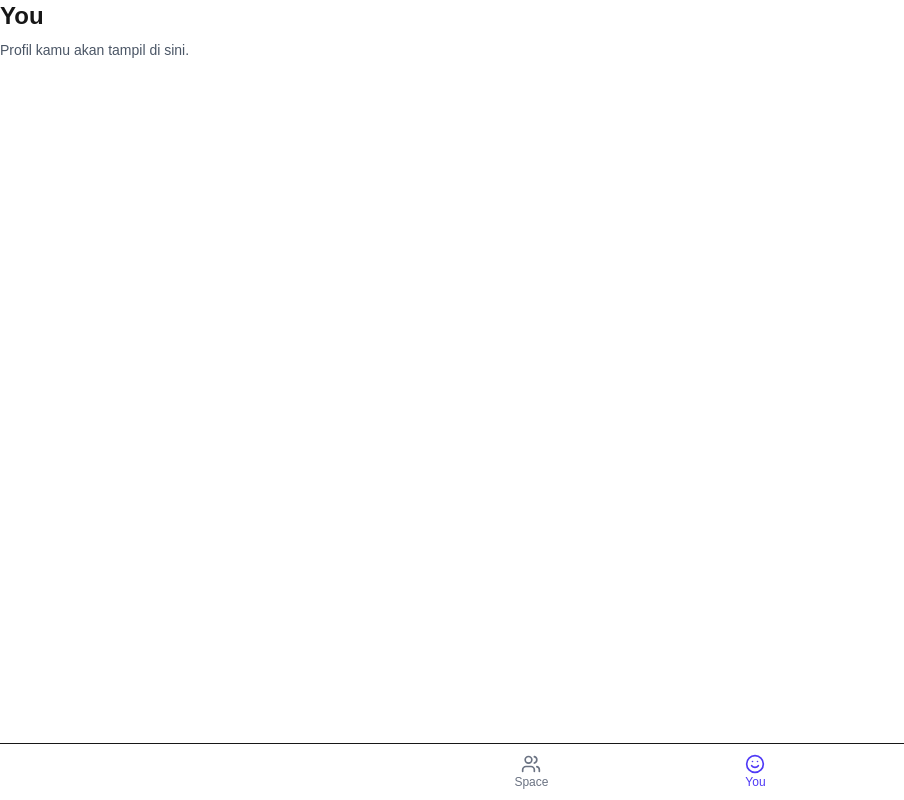
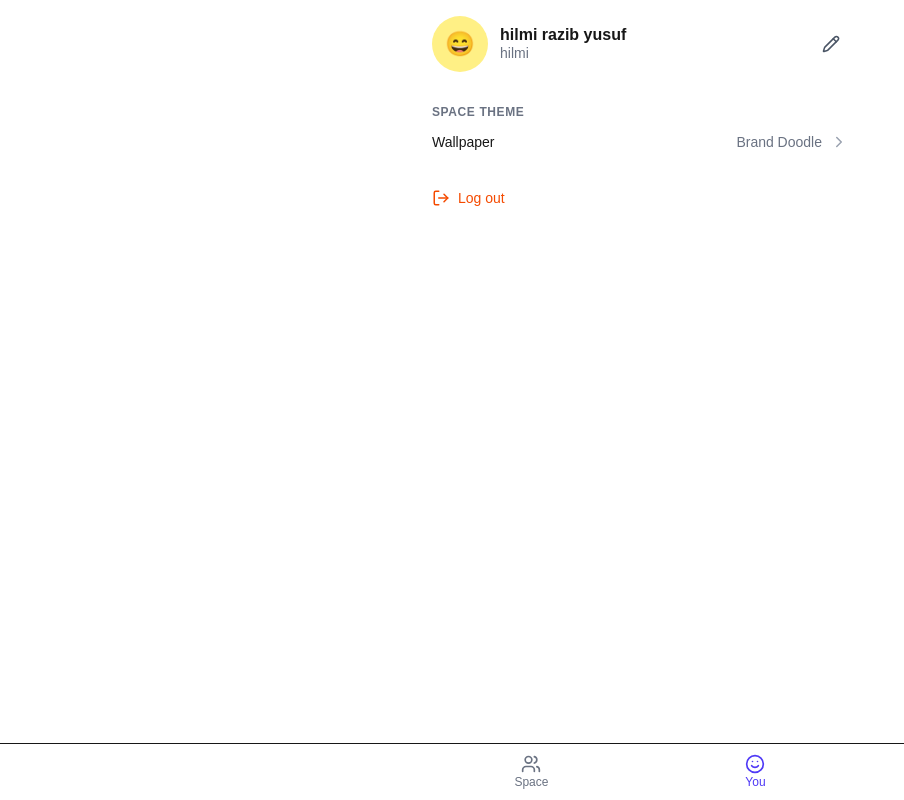
Before and after one commit to hilmirazib/binder-clone, a Next.js app: page /you in a window 1280 px wide. Shown: the whole page, without its empty margins (0-904 px from the left). Built offline with nearby package versions, Linux system fonts and the light colour scheme.

Commit message:
feat(you): add profile screen with emoji avatar, theme section, and logout button

```diff
--- a/app/you/page.tsx
+++ b/app/you/page.tsx
@@ -1,8 +1,75 @@
+"use client";
+
+import AvatarEmoji from "@/components/AvatarEmoji";
+import { Pencil, ChevronRight, LogOut } from "lucide-react";
+import { useRouter } from "next/navigation";
+
 export default function Page() {
+  const router = useRouter();
+
+  const profile = {
+    displayName: "hilmi razib yusuf",
+    username: "hilmi",
+    avatarEmoji: "😄",
+    avatarBg: "bg-yellow-200",
+    wallpaper: "Brand Doodle",
+  };
+
   return (
-    <section>
-      <h1 className="text-2xl font-semibold mb-2">You</h1>
-      <p className="text-sm text-gray-600">Profil kamu akan tampil di sini.</p>
+    <section className="mx-auto w-full max-w-md">
+      {/* Header user */}
+      <div className="flex items-center gap-3 p-4 bg-white">
+        <AvatarEmoji emoji={profile.avatarEmoji} bg={profile.avatarBg} />
+        <div className="flex-1">
+          <div className="font-semibold leading-tight">
+            {profile.displayName}
+          </div>
+          <div className="text-sm text-gray-500 leading-tight">
+            {profile.username}
+          </div>
+        </div>
+        <button
+          className="p-2 rounded-full hover:bg-gray-100 active:bg-gray-200"
+          aria-label="Edit profile"
+          onClick={() => router.push("/you/edit")}
+        >
+          <Pencil size={18} className="text-gray-600" />
+        </button>
+      </div>
+
+      {/* Section label */}
+      <div className="px-4 pt-4 text-xs font-semibold tracking-wider text-gray-500">
+        SPACE THEME
+      </div>
+
+      {/* List item: Wallpaper */}
+      <button
+        className="w-full bg-white px-4 py-3 flex items-center justify-between active:bg-gray-50"
+        onClick={() => router.push("/you/wallpaper")}
+      >
+        <span className="text-sm">Wallpaper</span>
+        <span className="flex items-center gap-2 text-sm text-gray-500">
+          {profile.wallpaper}
+          <ChevronRight size={18} className="text-gray-400" />
+        </span>
+      </button>
+
+      {/* Divider */}
+      <div className="h-3" />
+
+      {/* Logout */}
+      <button
+        className="w-full bg-white px-4 py-3 flex items-center gap-2 text-orange-600 active:bg-orange-50"
+        onClick={() => {
+          // TODO: supabase.auth.signOut().then(()=>router.replace('/login'))
+          alert("Log out (coming soon)");
+        }}
+      >
+        <LogOut size={18} />
+        <span className="text-sm">Log out</span>
+      </button>
+
+      <div className="pb-16" />
     </section>
   );
 }
--- /dev/null
+++ b/components/AvatarEmoji.tsx
@@ -0,0 +1,17 @@
+type Props = {
+  emoji?: string;
+  bg?: string; //bg-*
+};
+
+export default function AvatarEmoji({
+  emoji = "😄",
+  bg = "bg-yellow-200",
+}: Props) {
+  return (
+    <div
+      className={`w-14 h-14 rounded-full ${bg} flex items-center justify-center`}
+    >
+      <span className="text-2xl leading-none">{emoji}</span>
+    </div>
+  );
+}
```
